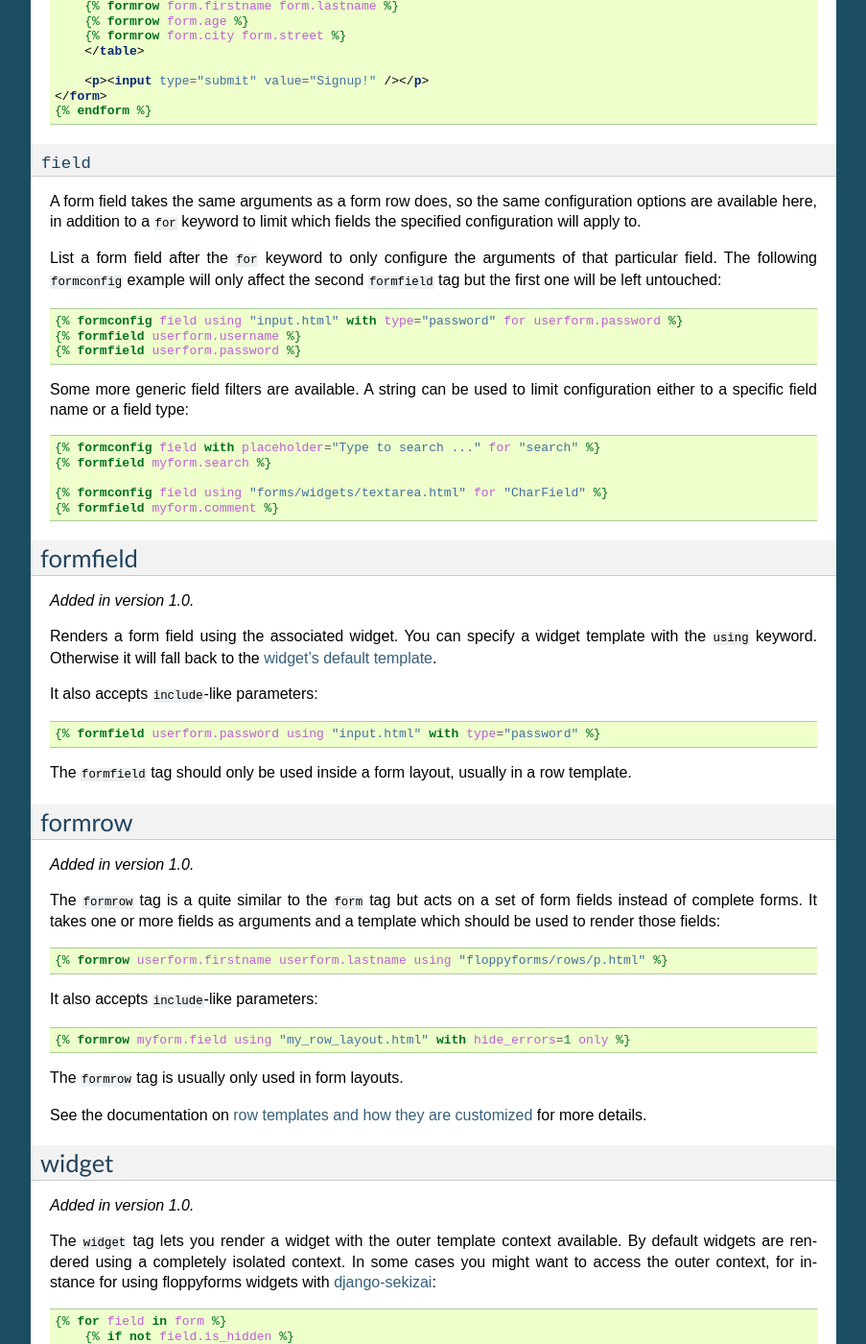
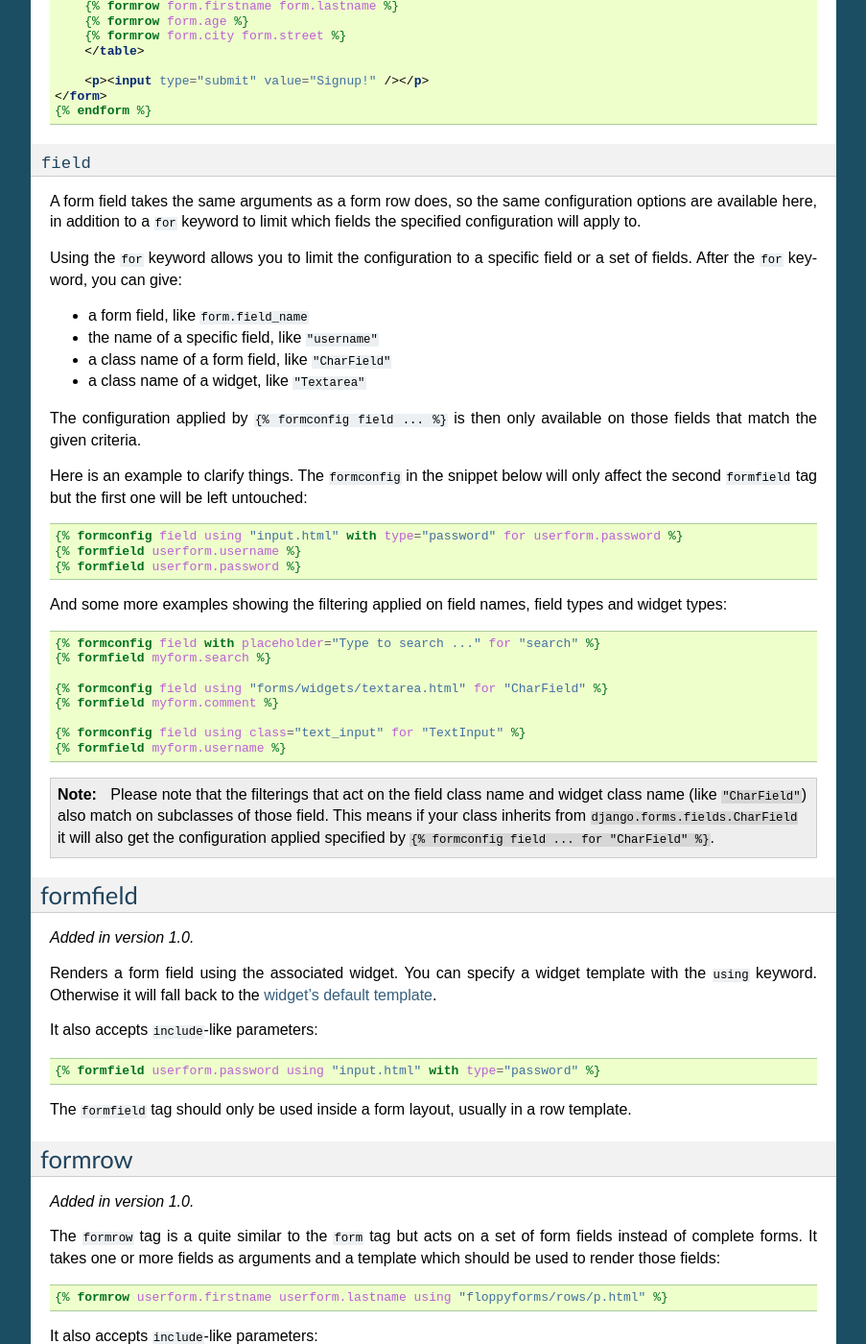
Before and after one commit to jazzband/django-floppyforms, a Sphinx documentation site: the page built from docs/templatetags.rst, in a window 1280 px wide and 1400 px high, scrolled down 1640 px. Shown: the whole window at 96% size, without its empty margins (198-1101 px from the left). Built offline with Sphinx 7.4.7, drawn with Linux system fonts in a browser that asks for light colours; pages that are not in the unit, such as notebooks, are missing from menus; the version number could not be read and is left out.

Commit message:
Improving the documentation for the {% formconfig field ... %} template tag and adding docs about the ability to filter by the widget's class name.

```diff
--- a/docs/templatetags.rst
+++ b/docs/templatetags.rst
@@ -114,22 +114,42 @@
 configuration options are available here, in addition to a ``for`` keyword to
 limit which fields the specified configuration will apply to.
 
-List a form field after the ``for`` keyword to only configure the arguments of
-that particular field. The following ``formconfig`` example will only affect
-the second ``formfield`` tag but the first one will be left untouched::
+Using the ``for`` keyword allows you to limit the configuration to a specific
+field or a set of fields. After the ``for`` keyword, you can give:
+
+* a form field, like ``form.field_name``
+* the name of a specific field, like ``"username"``
+* a class name of a form field, like ``"CharField"``
+* a class name of a widget, like ``"Textarea"``
+
+The configuration applied by ``{% formconfig field ... %}`` is then only
+available on those fields that match the given criteria.
+
+Here is an example to clarify things. The ``formconfig`` in the snippet below
+will only affect the second ``formfield`` tag but the first one will be left
+untouched::
 
     {% formconfig field using "input.html" with type="password" for userform.password %}
     {% formfield userform.username %}
     {% formfield userform.password %}
 
-Some more generic field filters are available. A string can be used to limit
-configuration either to a specific field name or a field type::
+And some more examples showing the filtering applied on field names, field
+types and widget types::
 
     {% formconfig field with placeholder="Type to search ..." for "search" %}
     {% formfield myform.search %}
 
     {% formconfig field using "forms/widgets/textarea.html" for "CharField" %}
     {% formfield myform.comment %}
+
+    {% formconfig field using class="text_input" for "TextInput" %}
+    {% formfield myform.username %}
+
+.. note:: Please note that the filterings that act on the field class name and
+   widget class name (like ``"CharField"``) also match on subclasses of those
+   field. This means if your class inherits from
+   ``django.forms.fields.CharField`` it will also get the configuration applied
+   specified by ``{% formconfig field ... for "CharField" %}``.
 
 .. _formfield templatetag:
 
```
